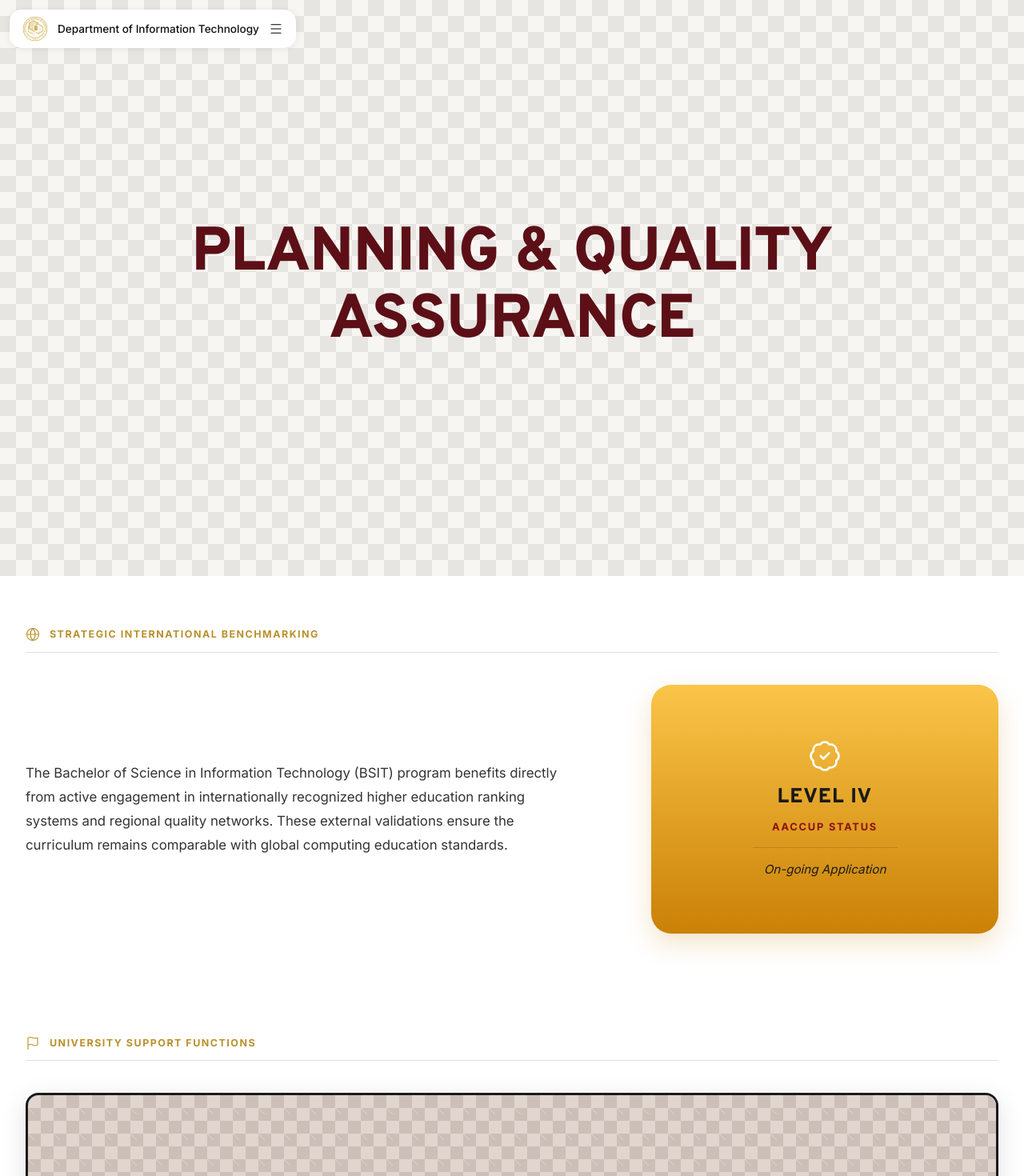
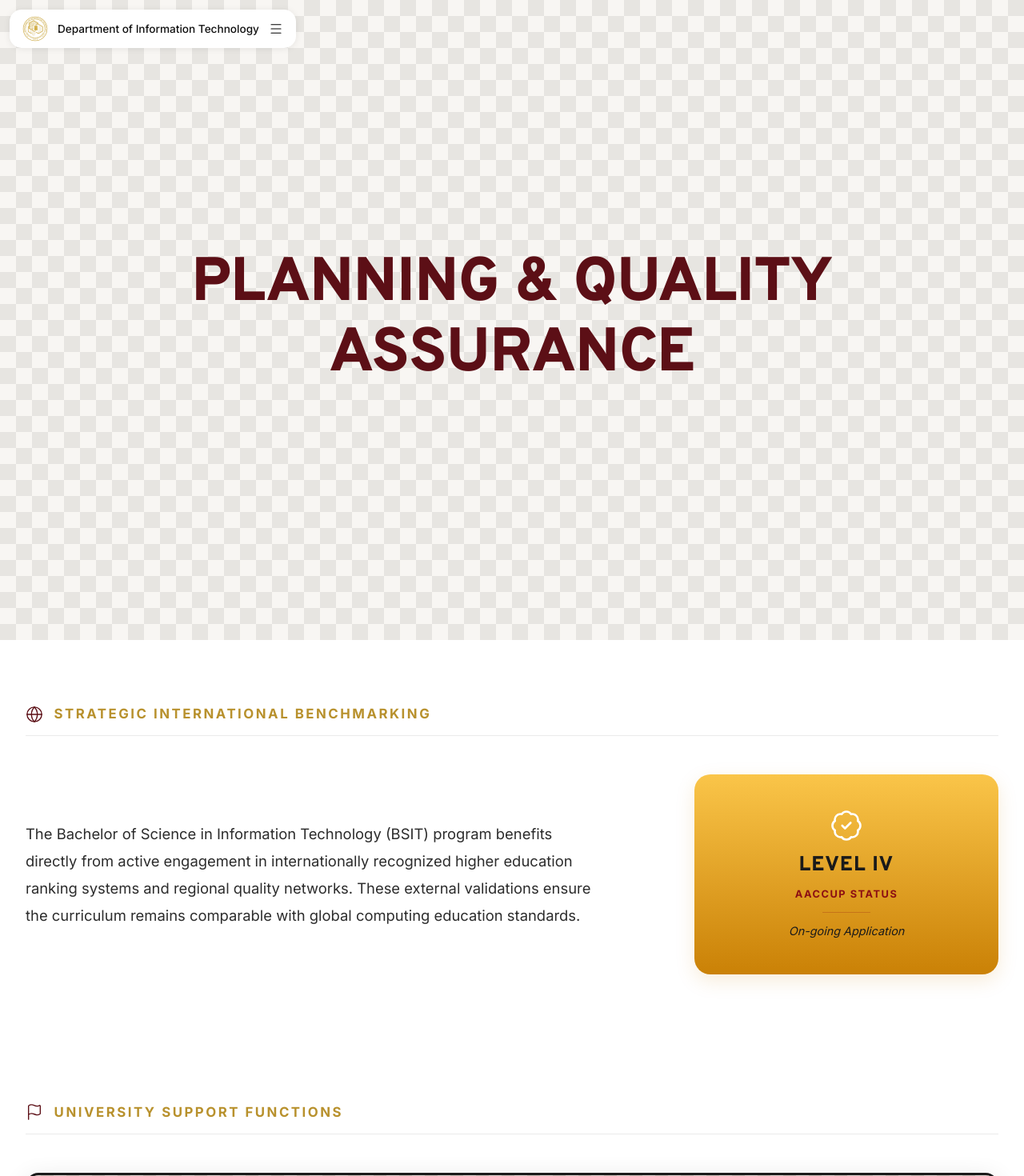
Before and after one commit to fr-anz/DIT-Accred, a SvelteKit app: page /planning in a window 1280 px wide. Shown: the top 1470 px of the page at 80% size. Built offline with nearby package versions, Linux system fonts and the light colour scheme.

Commit message:
design: cover landing page with full-viewport hero & align strategic benchmarking layout to figma

```diff
--- a/src/routes/planning/+page.svelte
+++ b/src/routes/planning/+page.svelte
@@ -83,7 +83,7 @@
 ───────────────────────────────────────────── -->
 <section class="content_section" id="strategic-benchmarking">
 	<div class="section_label">
-		<Globe size={18} strokeWidth={1.5} class="section_icon" />
+		<Globe size={22} strokeWidth={1.5} class="section_icon maroon" />
 		<span>STRATEGIC INTERNATIONAL BENCHMARKING</span>
 	</div>
 	<hr class="section_divider" />
@@ -112,7 +112,7 @@
 ───────────────────────────────────────────── -->
 <section class="content_section" id="university-support">
 	<div class="section_label">
-		<Flag size={18} strokeWidth={1.5} class="section_icon" />
+		<Flag size={22} strokeWidth={1.5} class="section_icon maroon" />
 		<span>UNIVERSITY SUPPORT FUNCTIONS</span>
 	</div>
 	<hr class="section_divider" />
@@ -214,7 +214,7 @@
 ───────────────────────────────────────────── -->
 <section class="content_section" id="dept-process">
 	<div class="section_label">
-		<Flag size={18} strokeWidth={1.5} class="section_icon maroon" />
+		<Flag size={22} strokeWidth={1.5} class="section_icon maroon" />
 		<span>DEPARTMENT-LEVEL PROCESS</span>
 	</div>
 	<hr class="section_divider" />
@@ -284,7 +284,7 @@
 ───────────────────────────────────────────── -->
 <section class="content_section" id="rankings">
 	<div class="section_label">
-		<BadgeCheck size={18} strokeWidth={1.5} class="section_icon" />
+		<BadgeCheck size={22} strokeWidth={1.5} class="section_icon maroon" />
 		<span>VERIFIED INTERNATIONAL RANKINGS &amp; INSTITUTIONAL IMPACT</span>
 	</div>
 	<hr class="section_divider" />
@@ -460,8 +460,8 @@
 	/* ── HERO ── */
 	.hero_section {
 		position: relative;
-		height: calc(100vh - 80px); /* Covers screen when clicking Planning on navbar */
-		min-height: 520px;
+		height: 100dvh; /* Covers the screen completely when landing/clicking Planning */
+		min-height: 600px;
 		display: flex;
 		align-items: center;
 		justify-content: center;
@@ -494,32 +494,27 @@
 
 	.hero_title {
 		font-family: var(--font-heading);
-		font-size: clamp(2.5rem, 6vw, 5rem);
+		font-size: clamp(2.5rem, 6vw, 5.5rem);
 		font-weight: 900;
 		color: var(--color-maroon);
-		line-height: 1.1;
+		line-height: 1.15;
 		letter-spacing: -0.01em;
 		margin: 0;
+		text-transform: uppercase;
 	}
 
 	/* ── SHARED SECTION WRAPPER ── */
-	.content_section {
-		max-width: var(--section-max-width);
-		margin: 0 auto;
-		padding: 4rem 2rem;
-	}
-
 	.section_label {
 		display: flex;
 		align-items: center;
-		gap: 0.75rem;
+		gap: 0.85rem;
 		color: var(--color-gold-dark);
 		font-family: var(--font-body);
-		font-size: 0.78rem;
-		font-weight: 700;
-		letter-spacing: 0.12em;
+		font-size: 1.05rem;
+		font-weight: 800;
+		letter-spacing: 0.15em;
 		text-transform: uppercase;
-		margin-bottom: 0.75rem;
+		margin-bottom: 0.85rem;
 	}
 
 	:global(.section_icon) {
@@ -533,54 +528,55 @@
 
 	.section_divider {
 		border: none;
-		border-top: 1px solid rgba(0, 0, 0, 0.12);
-		margin: 0 0 2.5rem 0;
+		border-top: 1.5px solid rgba(0, 0, 0, 0.08);
+		margin: 0.5rem 0 3rem 0;
 	}
 
 	/* ── STRATEGIC BENCHMARKING ── */
 	.benchmarking_grid {
 		display: grid;
-		grid-template-columns: 1fr 434px; /* 1:1 figma width */
-		gap: 4rem;
+		grid-template-columns: 1fr 380px;
+		gap: 4.5rem;
 		align-items: center;
 	}
 
 	@media (max-width: 900px) {
 		.benchmarking_grid {
 			grid-template-columns: 1fr;
-			gap: 2rem;
+			gap: 2.5rem;
 		}
 	}
 
 	.benchmarking_text p {
 		font-family: var(--font-body);
-		font-size: 1.05rem;
-		color: #333;
-		line-height: 1.8;
-		max-width: 680px;
+		font-size: 1.15rem;
+		color: #2c2c2c;
+		line-height: 1.85;
+		max-width: 720px;
 		margin: 0;
 	}
 
 	.aaccup_card {
-		background: linear-gradient(180deg, #FAC549 0%, #CA8106 100%); /* 1:1 figma gradient */
-		border-radius: 25px; /* 1:1 figma radius */
-		padding: 2.25rem;
+		background: linear-gradient(180deg, #FAC549 0%, #CA8106 100%);
+		border-radius: 20px;
+		padding: 1.75rem 2rem;
 		text-align: center;
-		width: 434px;
-		height: 311px;
-		box-shadow: 0 12px 32px rgba(202, 129, 6, 0.22);
+		width: 380px;
+		height: 250px;
+		box-shadow: 0 8px 24px rgba(202, 129, 6, 0.15);
 		display: flex;
 		flex-direction: column;
 		align-items: center;
 		justify-content: center;
-		gap: 0.5rem;
+		gap: 0.4rem;
 		box-sizing: border-box;
 	}
 
 	@media (max-width: 900px) {
 		.aaccup_card {
 			width: 100%;
-			max-width: 434px;
+			max-width: 380px;
+			margin: 0 auto;
 		}
 	}
 
@@ -592,7 +588,7 @@
 	.aaccup_level {
 		font-family: var(--font-heading);
 		font-size: 1.6rem;
-		font-weight: 900;
+		font-weight: 800;
 		color: #1a1a1a;
 		margin: 0;
 		letter-spacing: 0.05em;
@@ -602,21 +598,22 @@
 		font-family: var(--font-body);
 		font-size: 0.8rem;
 		font-weight: 800;
-		letter-spacing: 0.14em;
-		color: #8c0f13; /* Figma dark red */
+		letter-spacing: 0.12em;
+		color: #8c0f13;
 		margin: 0;
+		text-transform: uppercase;
 	}
 
 	.aaccup_divider {
 		border: none;
-		border-top: 1.5px solid rgba(26, 26, 26, 0.15);
-		width: 50%;
-		margin: 0.5rem 0;
+		border-top: 1px solid rgba(140, 15, 19, 0.25);
+		width: 60px;
+		margin: 0.4rem 0;
 	}
 
 	.aaccup_sub {
 		font-family: var(--font-body);
-		font-size: 0.95rem;
+		font-size: 0.9rem;
 		font-style: italic;
 		color: #1a1a1a;
 		margin: 0;
```
